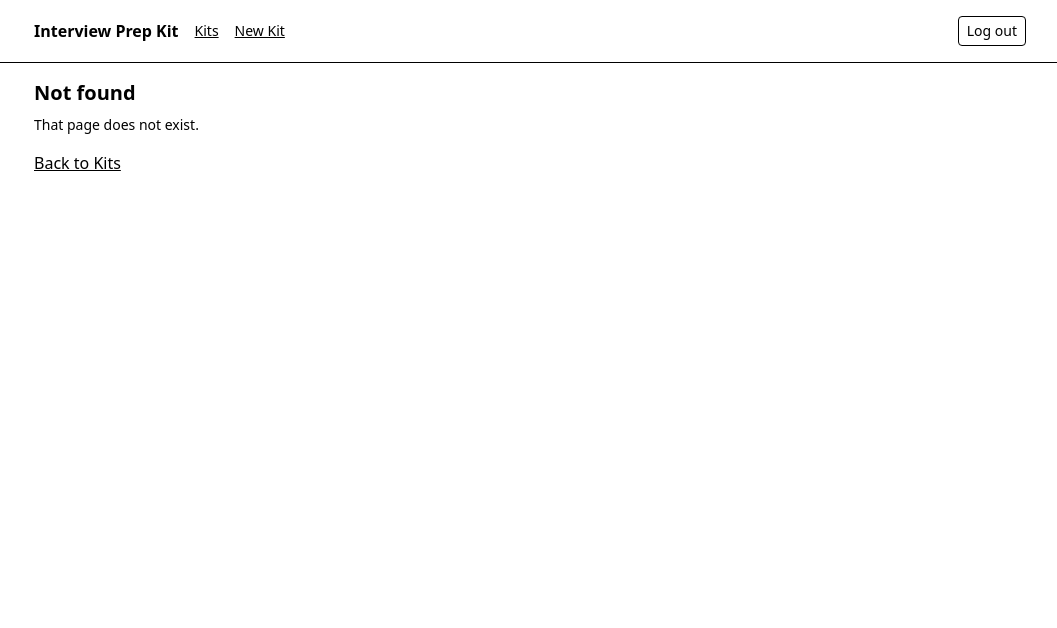
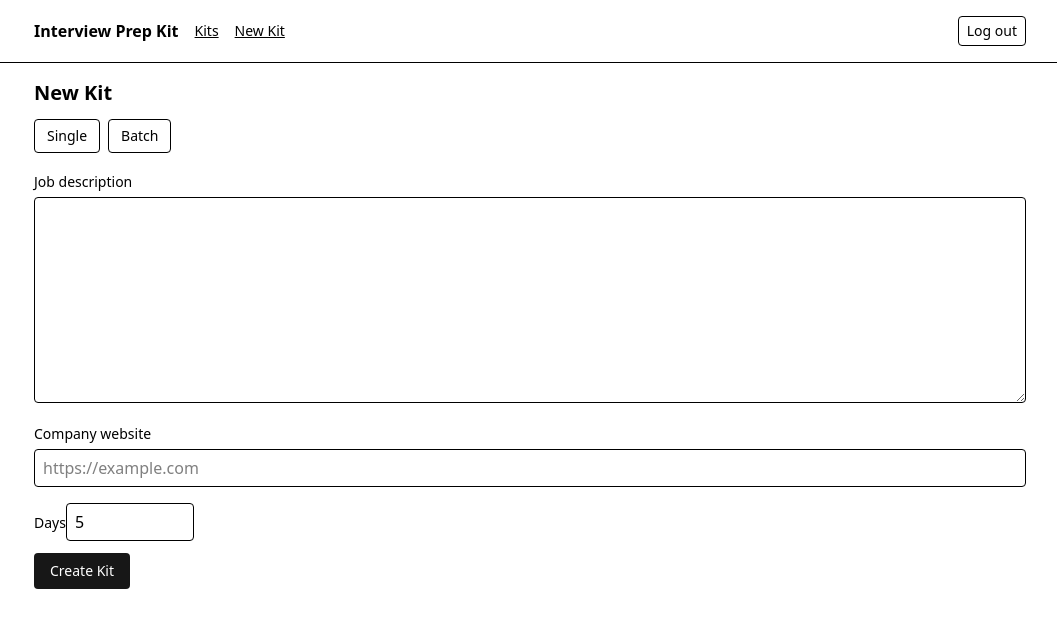
Before and after one commit to faishal882/interview-prep-kit, a Next.js app in the folder apps/web/: page /kits/new in a window 1280 px wide. Before the commit this address had no page. Shown: the top 628 px of the page, without its empty margins (110-1167 px from the left). Built offline with nearby package versions, Linux system fonts and the light colour scheme.

Commit message:
Add Kit list, create form with duplicate notice and delete confirmation

```diff
--- /dev/null
+++ b/apps/web/app/kits/new/page.tsx
@@ -0,0 +1,22 @@
+"use client";
+import { useState } from "react";
+import { CreateKitForm } from "@/components/create-kit-form";
+import { BatchUpload } from "@/components/batch-upload";
+
+export default function NewKitPage() {
+  const [tab, setTab] = useState<"single" | "batch">("single");
+  return (
+    <div>
+      <h1 className="text-xl font-semibold">New Kit</h1>
+      <div role="tablist" aria-label="Create mode" className="mt-3 flex gap-2">
+        <button role="tab" aria-selected={tab === "single"} onClick={() => setTab("single")} className="rounded border px-3 py-1.5 text-sm">
+          Single
+        </button>
+        <button role="tab" aria-selected={tab === "batch"} onClick={() => setTab("batch")} className="rounded border px-3 py-1.5 text-sm">
+          Batch
+        </button>
+      </div>
+      <div className="mt-4">{tab === "single" ? <CreateKitForm /> : <BatchUpload />}</div>
+    </div>
+  );
+}
--- /dev/null
+++ b/apps/web/app/kits/page.tsx
@@ -0,0 +1,16 @@
+import { KitList } from "@/components/kit-list";
+import Link from "next/link";
+
+export default function KitsPage() {
+  return (
+    <div>
+      <div className="mb-4 flex items-center">
+        <h1 className="text-xl font-semibold">Kits</h1>
+        <Link href="/kits/new" className="ml-auto rounded border px-3 py-1.5 text-sm underline">
+          New Kit
+        </Link>
+      </div>
+      <KitList />
+    </div>
+  );
+}
--- /dev/null
+++ b/apps/web/components/create-kit-form.tsx
@@ -0,0 +1,109 @@
+"use client";
+import { useState } from "react";
+import { useRouter } from "next/navigation";
+import { useForm } from "react-hook-form";
+import { z } from "zod";
+import { zodResolver } from "@hookform/resolvers/zod";
+import { KitsApi } from "@/lib/api-client";
+import { ApiError } from "@/lib/errors";
+
+const schema = z.object({
+  jd: z.string().min(20, "Paste at least a few lines of the job description."),
+  company_url: z.string().refine((v) => v === "" || /^https?:\/\/.+\..+/.test(v), "Enter a valid http(s) URL or leave blank."),
+  days: z.coerce.number().int().min(1, "At least 1 day.").max(60, "At most 60 days."),
+});
+
+type Fields = z.infer<typeof schema>;
+
+export function CreateKitForm() {
+  const router = useRouter();
+  const [duplicate, setDuplicate] = useState<{ kit_id: string } | null>(null);
+  const [serverError, setServerError] = useState("");
+  const [pending, setPending] = useState<Fields | null>(null);
+  const {
+    register: field,
+    handleSubmit,
+    formState: { errors, isSubmitting },
+  } = useForm<Fields>({ resolver: zodResolver(schema), defaultValues: { jd: "", company_url: "", days: 5 } });
+
+  const submit = async (v: Fields, force = false) => {
+    setServerError("");
+    setDuplicate(null);
+    try {
+      const res = await KitsApi.create(v.jd, v.company_url, v.days, force);
+      if (res.duplicate) {
+        setDuplicate({ kit_id: res.kit_id });
+        setPending(v);
+        return;
+      }
+      router.push(`/kits/${res.kit_id}`);
+    } catch (e) {
+      const err = e as ApiError;
+      setServerError(`${err.message}${err.referenceId ? ` (ref ${err.referenceId})` : ""}`);
+    }
+  };
+
+  return (
+    <div>
+      <form onSubmit={handleSubmit((v) => void submit(v))} noValidate className="space-y-3">
+        <div>
+          <label htmlFor="jd" className="text-sm font-medium">
+            Job description
+          </label>
+          <textarea id="jd" rows={8} {...field("jd")} className="mt-1 w-full rounded border px-2 py-1.5" />
+          {errors.jd ? (
+            <p role="alert" className="text-sm text-red-700">
+              {errors.jd.message}
+            </p>
+          ) : null}
+        </div>
+        <div>
+          <label htmlFor="company_url" className="text-sm font-medium">
+            Company website
+          </label>
+          <input id="company_url" inputMode="url" placeholder="https://example.com" {...field("company_url")} className="mt-1 w-full rounded border px-2 py-1.5" />
+          {errors.company_url ? (
+            <p role="alert" className="text-sm text-red-700">
+              {errors.company_url.message}
+            </p>
+          ) : null}
+        </div>
+        <div>
+          <label htmlFor="days" className="text-sm font-medium">
+            Days
+          </label>
+          <input id="days" type="number" min={1} max={60} {...field("days")} className="mt-1 w-32 rounded border px-2 py-1.5" />
+          {errors.days ? (
+            <p role="alert" className="text-sm text-red-700">
+              {errors.days.message}
+            </p>
+          ) : null}
+        </div>
+        {serverError ? (
+          <p role="alert" className="text-sm text-red-700">
+            {serverError}
+          </p>
+        ) : null}
+        <button type="submit" disabled={isSubmitting} className="rounded bg-neutral-900 px-4 py-2 text-sm text-white disabled:opacity-50 dark:bg-white dark:text-black">
+          Create Kit
+        </button>
+      </form>
+      {duplicate ? (
+        <div role="alert" className="mt-4 rounded border border-amber-300 bg-amber-50 p-4 dark:bg-amber-950">
+          <p className="text-sm">You already have this Kit.</p>
+          <div className="mt-2 flex gap-2">
+            <button onClick={() => router.push(`/kits/${duplicate.kit_id}`)} className="rounded border px-3 py-1.5 text-sm underline">
+              Open existing
+            </button>
+            <button
+              onClick={() => pending && void submit(pending, true)}
+              className="rounded border px-3 py-1.5 text-sm"
+            >
+              Create anyway
+            </button>
+          </div>
+        </div>
+      ) : null}
+    </div>
+  );
+}
--- /dev/null
+++ b/apps/web/components/kit-list.tsx
@@ -0,0 +1,89 @@
+"use client";
+import { useState } from "react";
+import Link from "next/link";
+import { useMutation, useQueryClient } from "@tanstack/react-query";
+import { KitsApi } from "@/lib/api-client";
+import { kitKeys } from "@/lib/kit-cache";
+import { ConfirmDialog, EmptyState, ErrorState, LiveRegion, Skeleton } from "@/components/feedback";
+import { formatWithRef } from "@/lib/errors";
+import { useKitsList } from "@/lib/kit-cache";
+
+export function KitList() {
+  const { data, isLoading, isError, error, refetch } = useKitsList();
+  const qc = useQueryClient();
+  const [pendingDelete, setPendingDelete] = useState<string | null>(null);
+  const [live, setLive] = useState("");
+  const del = useMutation({
+    mutationFn: (id: string) => KitsApi.remove(id),
+    onSuccess: (_v, id) => {
+      qc.setQueryData(kitKeys.list, (old: { kits: Array<Record<string, unknown>> } | undefined) => ({
+        kits: (old?.kits ?? []).filter((k) => k.id !== id),
+      }));
+      setLive("Kit deleted.");
+      setPendingDelete(null);
+    },
+  });
+
+  if (isLoading) return <Skeleton label="Loading Kits" />;
+  if (isError)
+    return (
+      <ErrorState
+        message={formatWithRef(error)}
+        referenceId={(error as { referenceId?: string })?.referenceId}
+        onRetry={() => void refetch()}
+      />
+    );
+  const kits = (data ?? []) as Array<Record<string, unknown>>;
+  if (kits.length === 0)
+    return (
+      <EmptyState
+        title="No Kits yet"
+        body="A Kit turns a job description and a company website into interview Questions, Flashcards and a day-by-day Schedule."
+        action={
+          <Link href="/kits/new" className="rounded bg-neutral-900 px-3 py-1.5 text-sm text-white dark:bg-white dark:text-black">
+            Create your first Kit
+          </Link>
+        }
+      />
+    );
+  return (
+    <div>
+      <LiveRegion message={live} />
+      <ul className="space-y-3">
+        {kits.map((k) => (
+          <li key={String(k.id)} className="rounded border p-4">
+            <div className="flex items-center gap-2">
+              <Link href={`/kits/${String(k.id)}`} className="font-medium underline">
+                {String(k.company || k.role || k.id)}
+              </Link>
+              {String(k.status) === "generating" ? (
+                <span aria-label="generating" className="rounded bg-amber-100 px-2 py-0.5 text-xs dark:bg-amber-900">
+                  Generating…
+                </span>
+              ) : (
+                <span className="rounded bg-neutral-100 px-2 py-0.5 text-xs dark:bg-neutral-800">{String(k.status)}</span>
+              )}
+              <span className="ml-auto text-xs text-neutral-500">
+                {String(k.requirement_count ?? "")} Requirements · {String(k.question_count ?? "")} Questions · {String(k.days ?? "")} days
+              </span>
+              <button onClick={() => setPendingDelete(String(k.id))} aria-label={`Delete Kit ${String(k.id)}`} className="rounded border px-2 py-0.5 text-xs">
+                Delete
+              </button>
+            </div>
+            <p className="mt-1 text-xs text-neutral-500">
+              {String(k.role || "")} · updated {k.updated_at ? new Date(Number(k.updated_at) * 1000).toLocaleString() : "—"}
+            </p>
+          </li>
+        ))}
+      </ul>
+      <ConfirmDialog
+        open={pendingDelete !== null}
+        title="Delete this Kit?"
+        body="This removes the Kit, its jobs and practice data. This cannot be undone."
+        confirmLabel="Delete"
+        onConfirm={() => pendingDelete && del.mutate(pendingDelete)}
+        onCancel={() => setPendingDelete(null)}
+      />
+    </div>
+  );
+}
```
